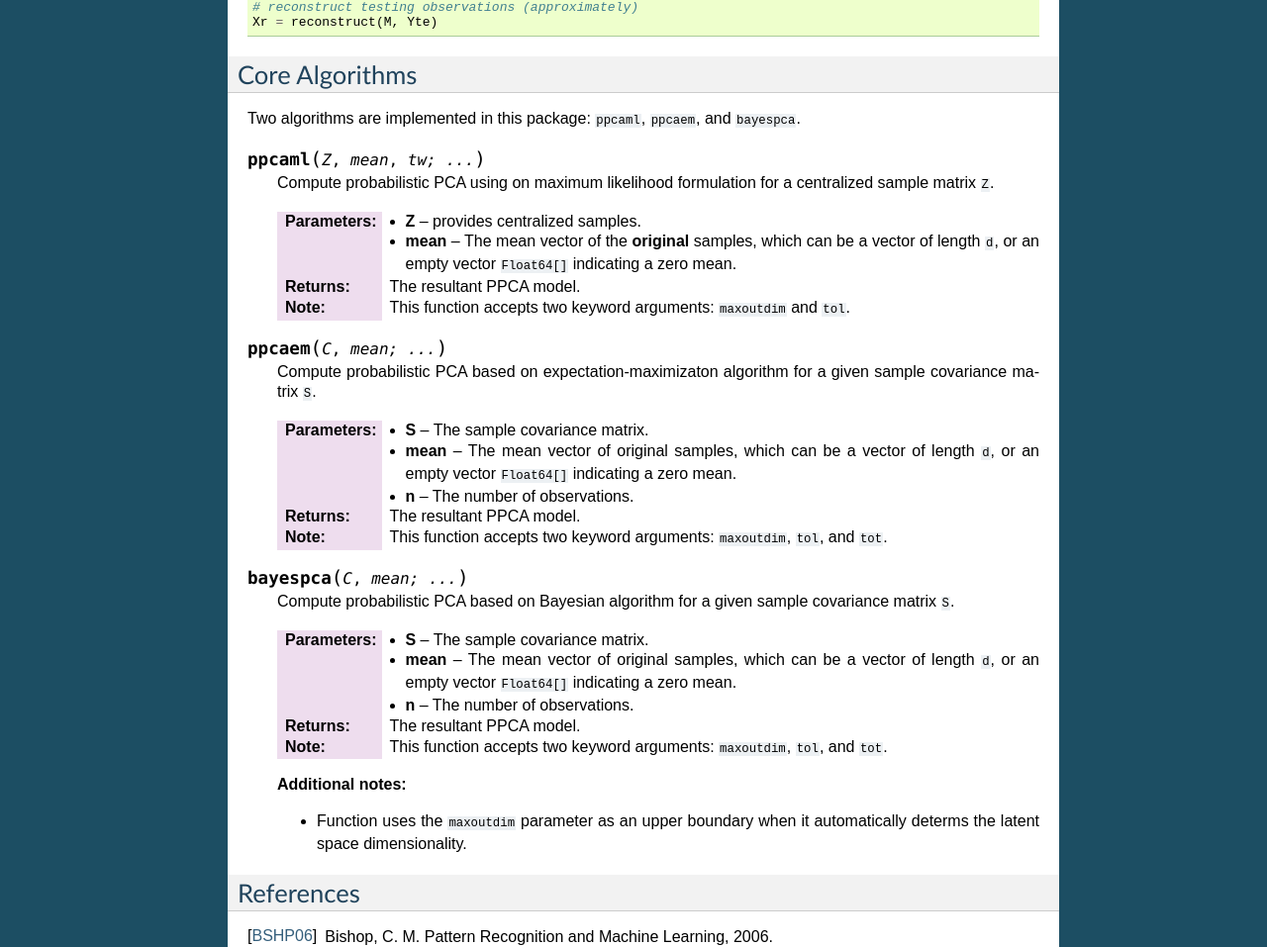
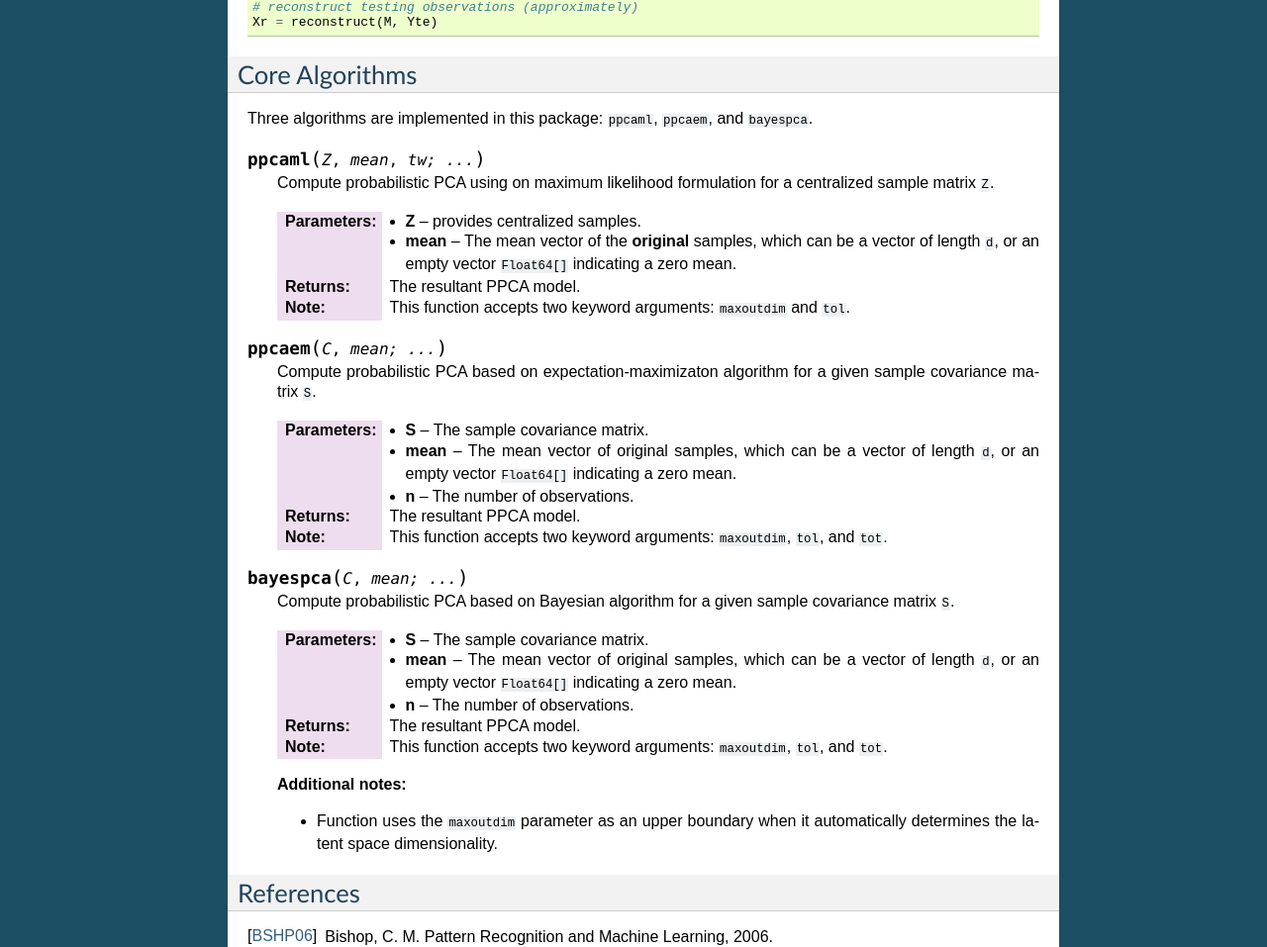
Before and after one commit to JuliaStats/MultivariateStats.jl, a Sphinx documentation site: the page built from docs/source/ppca.rst, in a window 1280 px wide and 1400 px high, scrolled down 1878 px. Shown: the part 350-1307 px from the top of the window at 99% size. Built offline with Sphinx 7.4.7, drawn with Linux system fonts in a browser that asks for light colours; formulas are drawn with MathJax 3.

Commit message:
fixed typos in docs

```diff
--- a/docs/source/ppca.rst
+++ b/docs/source/ppca.rst
@@ -132,7 +132,7 @@ One can use the ``fit`` method to perform PCA over a given dataset.
 Core Algorithms
 ~~~~~~~~~~~~~~~~~
 
-Two algorithms are implemented in this package: ``ppcaml``, ``ppcaem``, and ``bayespca``.
+Three algorithms are implemented in this package: ``ppcaml``, ``ppcaem``, and ``bayespca``.
 
 .. function:: ppcaml(Z, mean, tw; ...)
 
@@ -179,7 +179,7 @@ Two algorithms are implemented in this package: ``ppcaml``, ``ppcaem``, and ``ba
 
     **Additional notes:**
 
-    - Function uses the ``maxoutdim`` parameter as an upper boundary when it automatically determs the latent space dimensionality.
+    - Function uses the ``maxoutdim`` parameter as an upper boundary when it automatically determines the latent space dimensionality.
 
 References
 ~~~~~~~~~~
```
